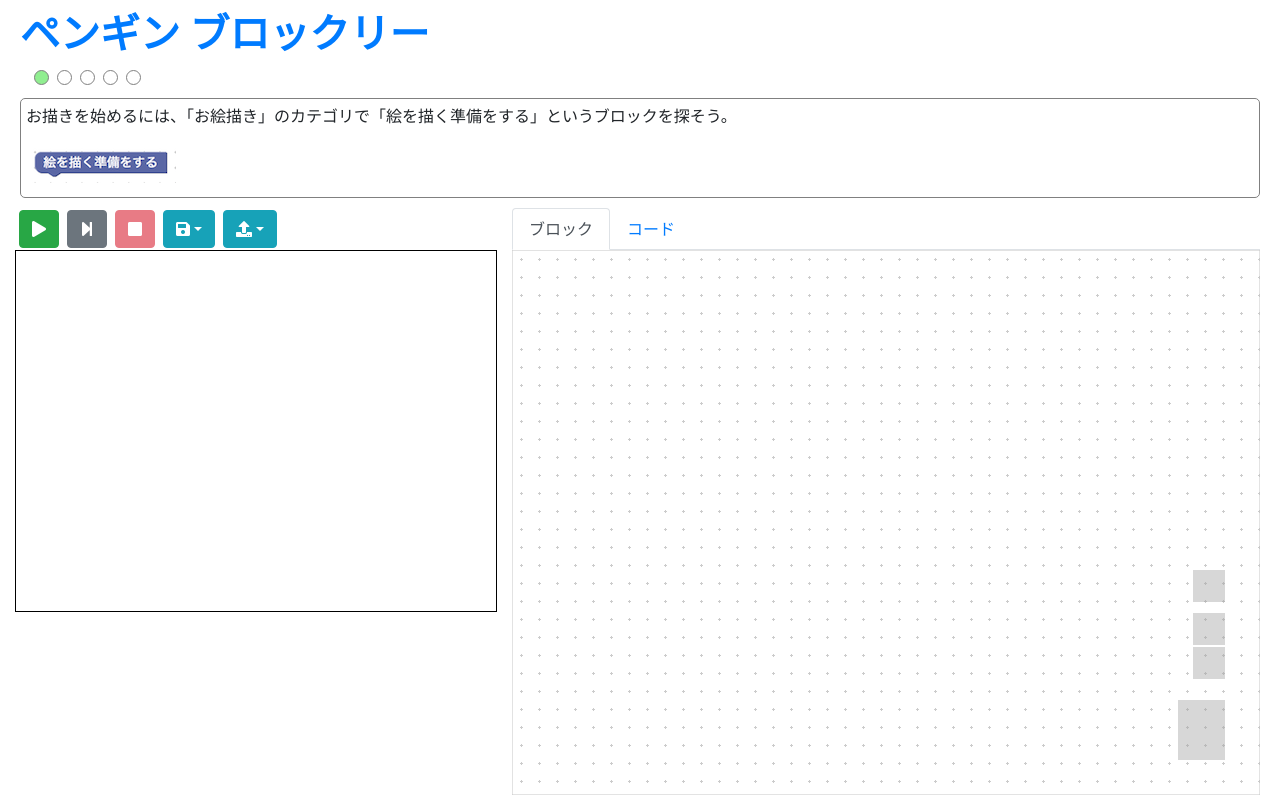
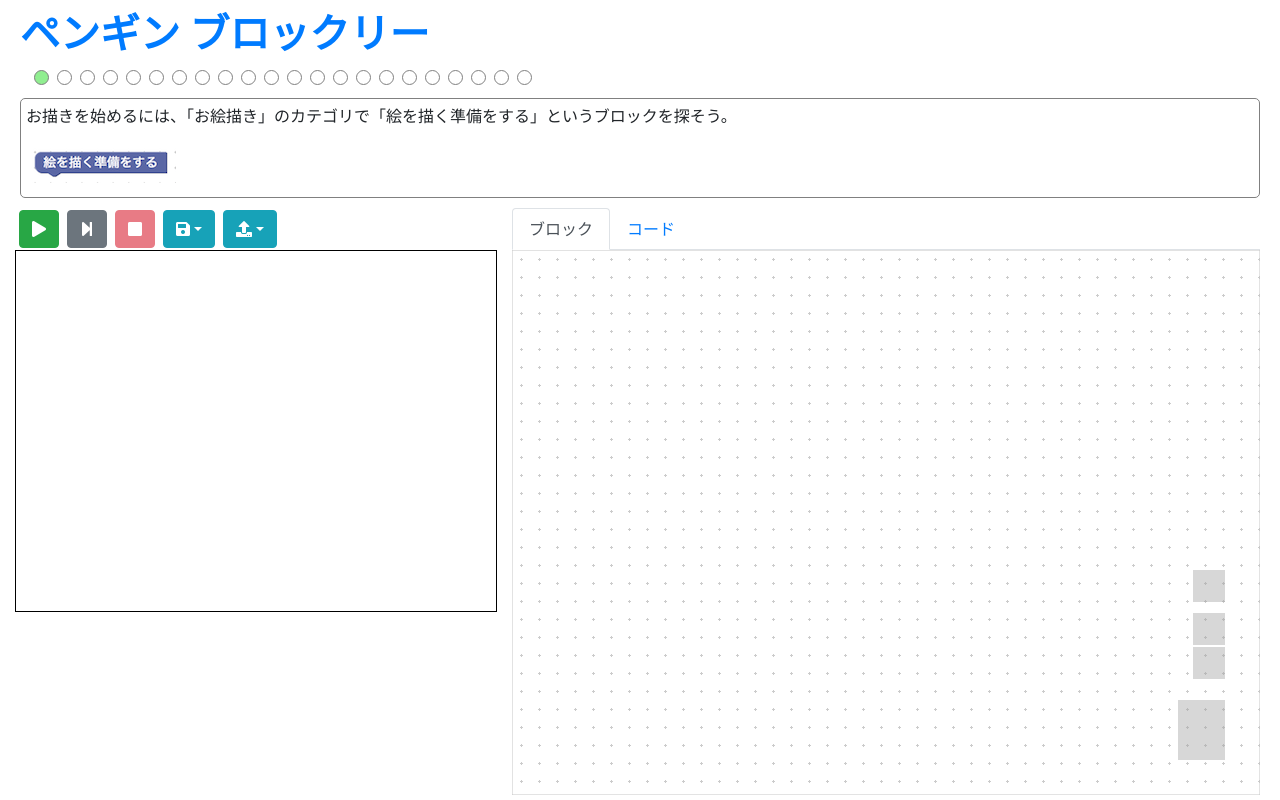
Before and after one commit to CoderDojoUtsukidai/penguinBlockly, a React app: page /#level/1 in a window 1280 px wide. Built offline with nearby package versions, Linux system fonts and the light colour scheme; grey boxes are pictures that could not be loaded.

Commit message:
Complete first tutorial

```diff
--- a/src/blocks/penguin_javascript.js
+++ b/src/blocks/penguin_javascript.js
@@ -119,6 +119,9 @@ Blockly.JavaScript['penguin_drawgrid'] = function(block) {
   var j = Blockly.JavaScript.variableDB_.getDistinctName("grid_y", Blockly.Variables.NAME_TYPE);
   var code = '////// GRID //////\n' +
     'var ' + i + ', ' + j + ';\n' +
+    'ctx.fillStyle = "black";\n' +
+    'ctx.strokeStyle = "black";\n' +
+    'ctx.lineWidth = 1;\n' +
     'ctx.beginPath();\n' +
     'for (' + i + ' = 0; ' + i + ' <= 10; ' + i + '++) {\n' +
     '    ctx.moveTo((' + i + ' * 100), 0);\n' +
--- a/src/components/TutorialPanel.js
+++ b/src/components/TutorialPanel.js
@@ -93,10 +93,10 @@ export default class TutorialPanel extends React.Component {
     }
 
     render() {
-        const Dots = Object.keys(levels).map(l => <div key={"progress-dot-" + l} class={"progress-dot" + (l < this.state.currentLevel ? " level-completed" : (l == this.state.currentLevel ? " current-level" : ""))}></div>);
+        const Dots = Object.keys(levels).map(l => <div key={"progress-dot-" + l} class={"progress-dot" + (Number(l) < Number(this.state.currentLevel) ? " level-completed" : (Number(l) == Number(this.state.currentLevel) ? " current-level" : ""))}></div>);
         return (
   <div id="titlePanel">
-    <h1><a href="/">ペンギン ブロックリー</a></h1>
+    <h1><a href="#">ペンギン ブロックリー</a></h1>
     <div id="tutorialProgress">{Dots}</div>
     <div id="instructionsPanel"></div>
     <audio id="levelCompleteSound" src="media/win.mp3" hidden="true" volume="100"></audio>
--- a/src/data/levels.yaml
+++ b/src/data/levels.yaml
@@ -15,6 +15,74 @@
     completes-when: "window.buttonPressed('runBtn')"
     next-level: 5
 5:
-    instructions: "<p>素晴らしい</p>"
+    instructions: "<p>プログラムを実行できましたね。次は下の方に芝生を描きましょう。塗りつぶしの色を「みどり」にして、X: 0, Y: 500から幅800 x 高さ100ピクセルの四角をぬりましょう。</p>"
+    completes-when: "window.codeContains('ctx.fillStyle = \"green\";\\nctx.fillRect(0,500,800,100);')"
+    next-level: 6
+6:
+    instructions: "<p>そうです。これで行けそうですね。プログラムを実行してみましょう。</p>"
+    completes-when: "window.buttonPressed('runBtn')"
+    next-level: 7
+7:
+    instructions: "<p>空と、芝生はできましたか？次は、木を描いてみましょう。まず、「筆の色」を「ちゃいろ」に設定しよう。</p>"
+    completes-when: "window.codeContains('ctx.strokeStyle = \"brown\";')"
+    next-level: 8
+8:
+    instructions: "<p>では、木の形を描くために「形を描く」と言うブロックを置いてみましょう。</p>"
+    completes-when: "window.codeContains('ctx.beginPath();\\nctx.stroke();')"
+    next-level: 9
+9:
+    instructions: "<p>次はペンをX: 200, Y: 500まで動かそう。</p>"
+    completes-when: "window.codeContains('ctx.moveTo(200,500);')"
+    next-level: 10
+10:
+    instructions: "<p>そして、線をX: 200, Y: 400までに描こう。</p>"
+    completes-when: "window.codeContains('ctx.lineTo(200,400);')"
+    next-level: 11
+11:
+    instructions: "<p>よっし、実行してみよう！</p>"
+    completes-when: "window.buttonPressed('runBtn')"
+    next-level: 12
+12:
+    instructions: "<p>そっか、これだと細すぎるよね。筆の太さを10にするブロックを「ペンを動かす」の前に置きましょう。</p>"
+    completes-when: "window.codeContains('  ctx.lineWidth = 10;\\n  ctx.moveTo(200,500);')"
+    next-level: 13
+13:
+    instructions: "<p>さあ、これでどうでしょう？実行してみよう！</p>"
+    completes-when: "window.buttonPressed('runBtn')"
+    next-level: 14
+14:
+    instructions: "<p>じゃあ、えだを描くためにその下にまた「形を描く」ブロックを置こう。</p>"
+    completes-when: "window.codeContains('ctx.beginPath();\\nctx.stroke();')"
+    next-level: 15
+15:
+    instructions: "<p>いいね。今度、ペンの太さを5にしてみよう。</p>"
+    completes-when: "window.codeContains('ctx.lineWidth = 5;')"
+    next-level: 16
+16:
+    instructions: "<p>そして、枝を描き始める点（X: 200, Y: 400）までにペンを動かそう。</p>"
+    completes-when: "window.codeContains('  ctx.lineWidth = 5;\\n  ctx.moveTo(200,400);')"
+    next-level: 17
+17:
+    instructions: "<p>で、そこから、X: 150, Y: 350まで線を描こう。</p>"
+    completes-when: "window.codeContains('  ctx.moveTo(200,400);\\n  ctx.lineTo(150,350);')"
+    next-level: 18
+18:
+    instructions: "<p>どんな感じかな？実行してみよう。</p>"
+    completes-when: "window.buttonPressed('runBtn')"
+    next-level: 19
+19:
+    instructions: "<p>描けましたか？次は、もう一本の枝を描くために、またペンをX: 200, Y: 400までに動かそう</p>"
+    completes-when: "window.codeContains('  ctx.lineTo(150,350);\\n  ctx.moveTo(200,400);')"
+    next-level: 20
+20:
+    instructions: "<p>この枝は、X: 220, Y: 380まで描いてみよう。</p>"
+    completes-when: "window.codeContains('  ctx.moveTo(200,400);\\n  ctx.lineTo(220,380);')"
+    next-level: 21
+21:
+    instructions: "<p>また実行してみよう。</p>"
+    completes-when: "window.buttonPressed('runBtn')"
+    next-level: 22
+22:
+    instructions: "<p>キレイな風景ができましたね。素晴らしい！<br />その後、お日さまやその他の物を足してみてください。</p>"
     completes-when:
     next-level:
```
Also changed, not shown: public/images/1-level4-1.png.
